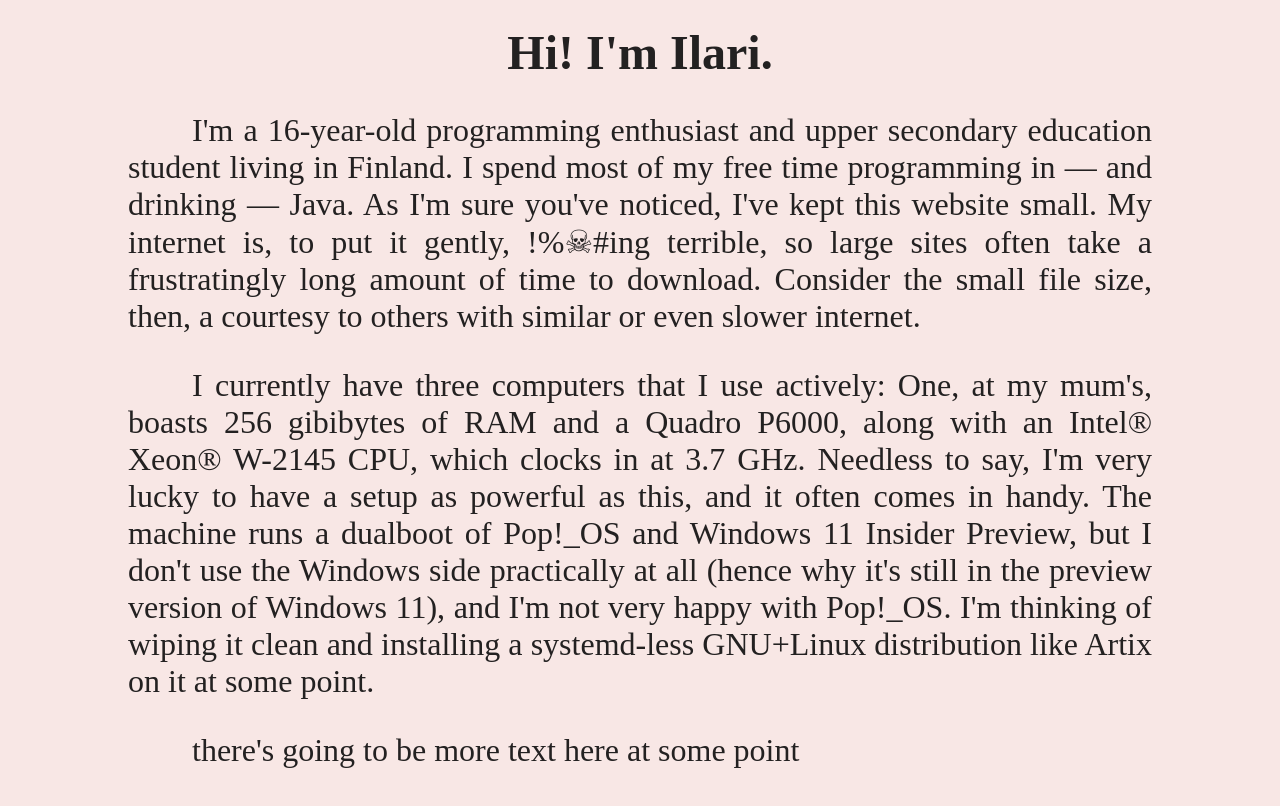
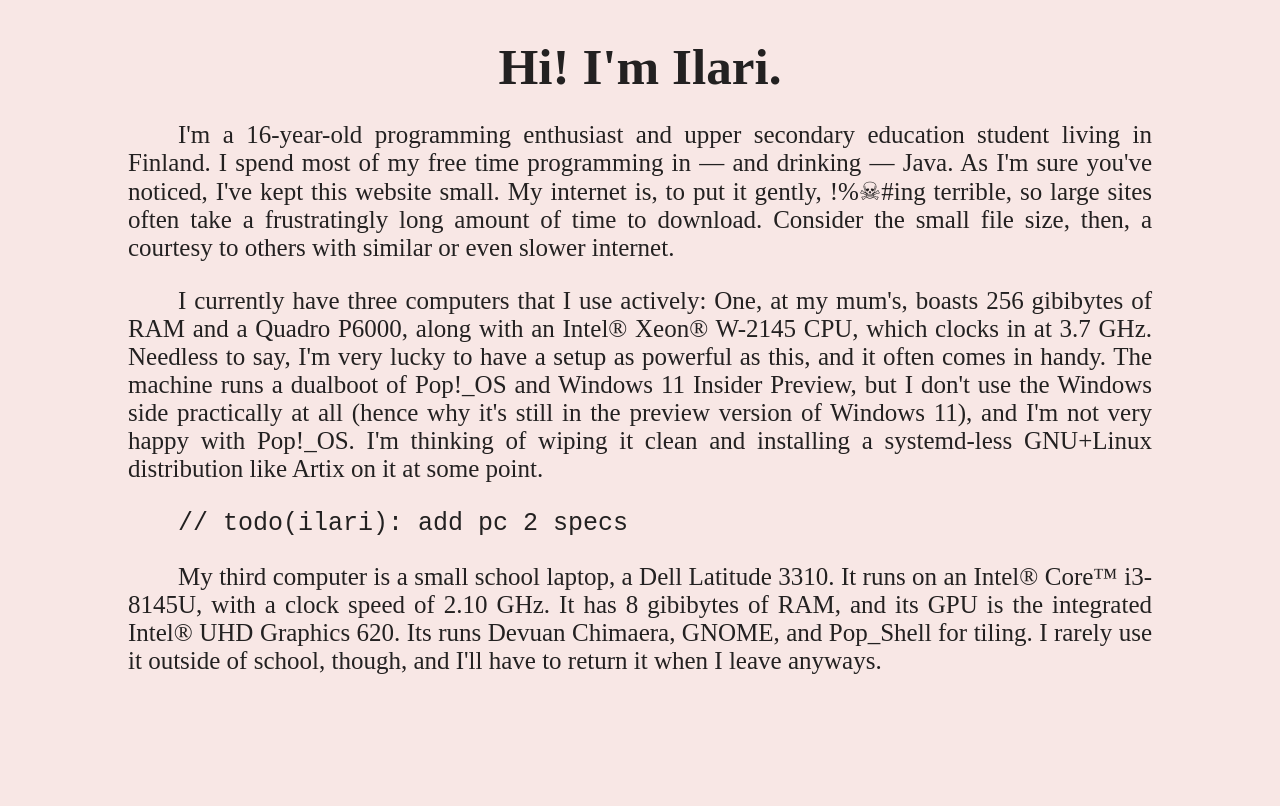
Before and after one commit to bluelhf/bluelhf.github.io, a website: page src/index.html in a window 1280 px wide. Drawn offline with Linux system fonts and the light colour scheme.

Commit message:
feat(content): margin, content, font size changes
added some content, fixed some margins, and adjusted
font sizes according to feedback

```diff
--- a/src/index.html
+++ b/src/index.html
@@ -33,6 +33,8 @@
             grid-template-rows: [header] 10vmin [content] 70%;
             min-height: 100vh;
             justify-items: stretch;
+
+            margin-top: 1em;
         }
 
         #header {
@@ -52,7 +54,7 @@
         }
 
         #content {
-            font-size: 4vmin;
+            font-size: 25px;
         }
 
         #content:after {
@@ -62,7 +64,7 @@
 
         #header h1 {
             /* 6 vmin. seems to fit the grid nicely... i wish there was a better way to do this*/
-            font-size: 6vmin;
+            font-size: 4vmax;
             margin-bottom: 0;
         }
     </style>
@@ -87,7 +89,13 @@
                 installing a systemd-less GNU+Linux distribution like Artix on it at some point.
             </p>
             <p>
-                there's going to be more text here at some point
+                <code>// todo(ilari): add pc 2 specs</code>
+            </p>
+            <p>
+                My third computer is a small school laptop, a Dell Latitude 3310. It runs on an Intel® Core™ i3-8145U, with
+                a clock speed of 2.10 GHz. It has 8 gibibytes of RAM, and its GPU is the integrated Intel® UHD Graphics 620.
+                Its runs Devuan Chimaera, GNOME, and Pop_Shell for tiling. I rarely use it outside of school, though, and I'll
+                have to return it when I leave anyways.
             </p>
         </div>
     </div>
```
